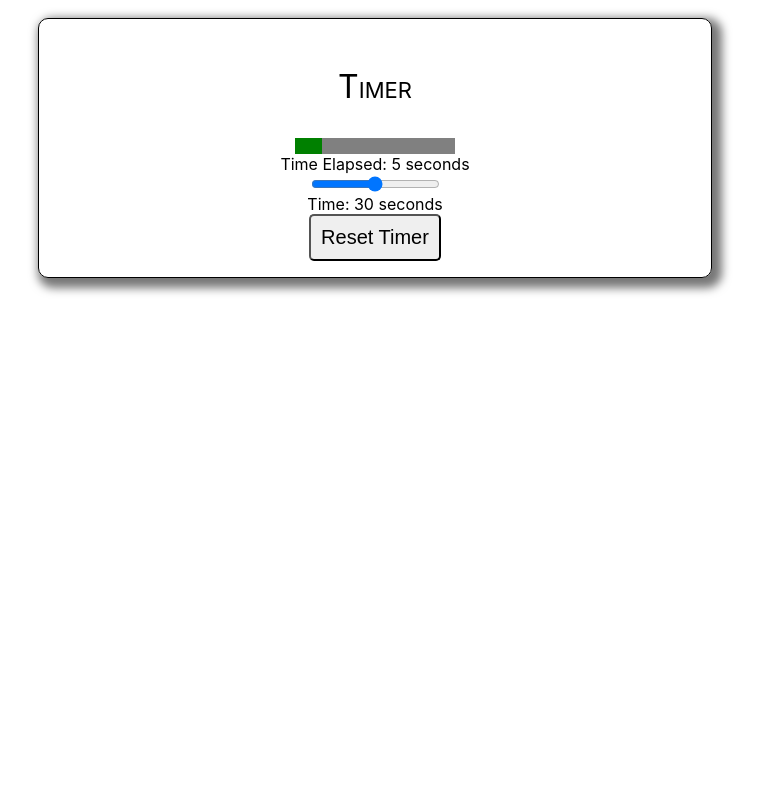
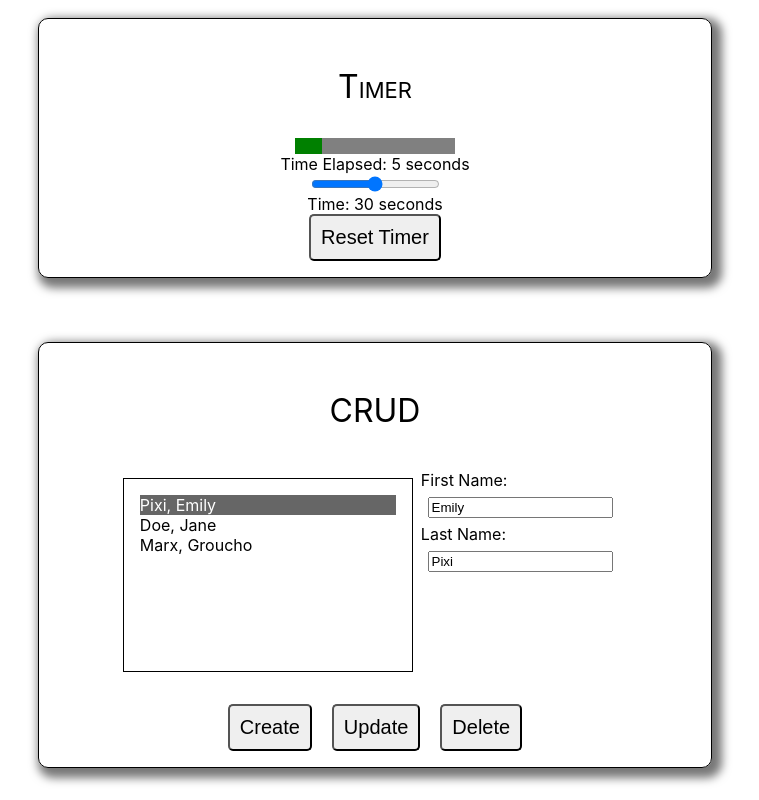
Before and after one commit to thecodepixi/seven-guis, a React (Create React App) app: page / in a window 1280 px wide. Shown: the part 1021-1821 px from the top of the page, without its empty margins (265-1024 px from the left). Before the commit the page ends 1331 px from the top, so only its background shows below. Built offline with nearby package versions, Linux system fonts and the light colour scheme.

Commit message:
complete CRUD component (without filtering)

```diff
--- a/src/App.css
+++ b/src/App.css
@@ -74,3 +74,39 @@ progress::-moz-progress-bar {
   background-color: lightseagreen;
   border-radius: 10px;
 }
+
+#names-container {
+  display: flex;
+}
+
+#names-container input {
+  margin: 0.5em;
+}
+
+#name-list {
+  border: 1px solid black;
+  height: 20vh;
+  width: 20vw;
+  padding: 1em;
+  overflow: scroll;
+  list-style: none;
+}
+
+#names-form {
+  display: flex;
+  flex-direction: column;
+  margin: 0.5em;
+}
+
+#crud-buttons {
+  margin-top: 1em;
+}
+
+#crud-buttons button {
+  margin: 0 0.5em;
+}
+
+.name-highlight {
+  background-color: #666;
+  color: white;
+}
--- a/src/App.js
+++ b/src/App.js
@@ -4,6 +4,7 @@ import Counter from './components/counter';
 import TempConverter from './components/tempConverter';
 import FlightBooker from './components/flightBooker';
 import Timer from './components/timer';
+import CRUD from './components/CRUD';
 
 function App() {
   return (
@@ -14,6 +15,7 @@ function App() {
         <TempConverter />
         <FlightBooker />
         <Timer />
+        <CRUD />
       </div>
     </div>
   );
--- /dev/null
+++ b/src/components/CRUD.js
@@ -0,0 +1,94 @@
+import React, { useState } from 'react';
+
+const CRUD = () => {
+  const [names, setNames] = useState([
+    {
+      firstName: 'Emily',
+      lastName: 'Pixi',
+    },
+    {
+      firstName: 'Jane',
+      lastName: 'Doe',
+    },
+    {
+      firstName: 'Groucho',
+      lastName: 'Marx',
+    },
+  ]);
+  const [firstName, setFirstName] = useState(names[0].firstName);
+  const [lastName, setLastName] = useState(names[0].lastName);
+  const [selectedName, setSelectedName] = useState(names[0]);
+
+  const createPerson = () => {
+    if (firstName !== '' && lastName !== '') {
+      setNames(names.concat({ firstName: firstName, lastName: lastName }));
+    }
+  };
+
+  const selectPerson = (person) => {
+    setSelectedName(person);
+    setFirstName(person.firstName);
+    setLastName(person.lastName);
+  };
+
+  const updatePerson = () => {
+    let personIndex = names.indexOf(selectedName);
+    let updatedPerson = { firstName: firstName, lastName: lastName };
+    setNames([
+      ...names.slice(0, personIndex),
+      updatedPerson,
+      ...names.slice(personIndex + 1, names.length - 1),
+    ]);
+  };
+
+  const deletePerson = () => {
+    setNames(names.filter((name) => name !== selectedName));
+    setFirstName(names[0].firstName);
+    setLastName(names[0].lastName);
+    setSelectedName(names[0]);
+  };
+
+  return (
+    <div className='box'>
+      <p className='box-heading'>CRUD</p>
+      <div id='names-container'>
+        <ul id='name-list'>
+          {names.map((person) => (
+            <li
+              key={person.lastName}
+              onClick={() => selectPerson(person)}
+              className={selectedName === person ? 'name-highlight' : null}
+            >
+              {person.lastName}, {person.firstName}
+            </li>
+          ))}
+        </ul>
+        <form id='names-form'>
+          <label htmlFor='firstName'>First Name: </label>
+          <input
+            type='text'
+            name='firstName'
+            id='firstName'
+            value={firstName}
+            onChange={(e) => setFirstName(e.target.value)}
+          />
+          <label htmlFor='lastName'>Last Name: </label>
+          <input
+            type='text'
+            name='lastName'
+            id='lastName'
+            value={lastName}
+            onChange={(e) => setLastName(e.target.value)}
+          />
+        </form>
+      </div>
+      <div id='crud-buttons'>
+        <button onClick={createPerson}>Create</button>
+        <button onClick={updatePerson}>Update</button>
+        <button onClick={deletePerson}>Delete</button>
+      </div>
+    </div>
+  );
+};
+
+export default CRUD;
--- a/src/components/flightBooker.js
+++ b/src/components/flightBooker.js
@@ -5,7 +5,6 @@ const FlightBooker = () => {
   const [flightOut, setFlightOut] = useState('');
   const [flightBack, setFlightBack] = useState('');
   const [error, setError] = useState({ flightOut: false, flightBack: false });
-  const flightOutRef = useRef();
   const returnFlightRef = useRef();
 
   const changeFlightType = (e) => {
@@ -100,7 +99,6 @@ const FlightBooker = () => {
           type='text'
           id='flight-out'
           placeholder='06-24-2020'
-          ref={flightOutRef}
           onChange={changeFlightOut}
           className={error.flightOut ? 'error-field' : null}
           value={flightOut}
```
